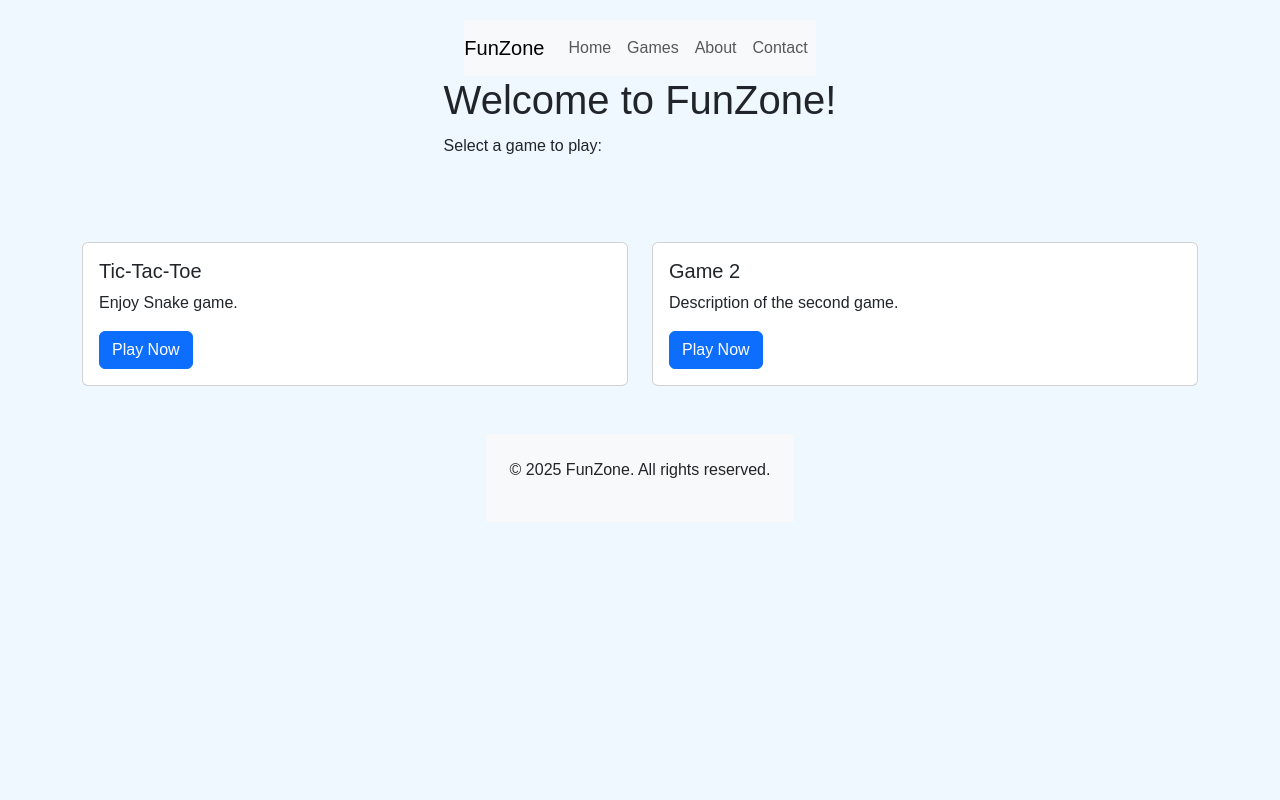
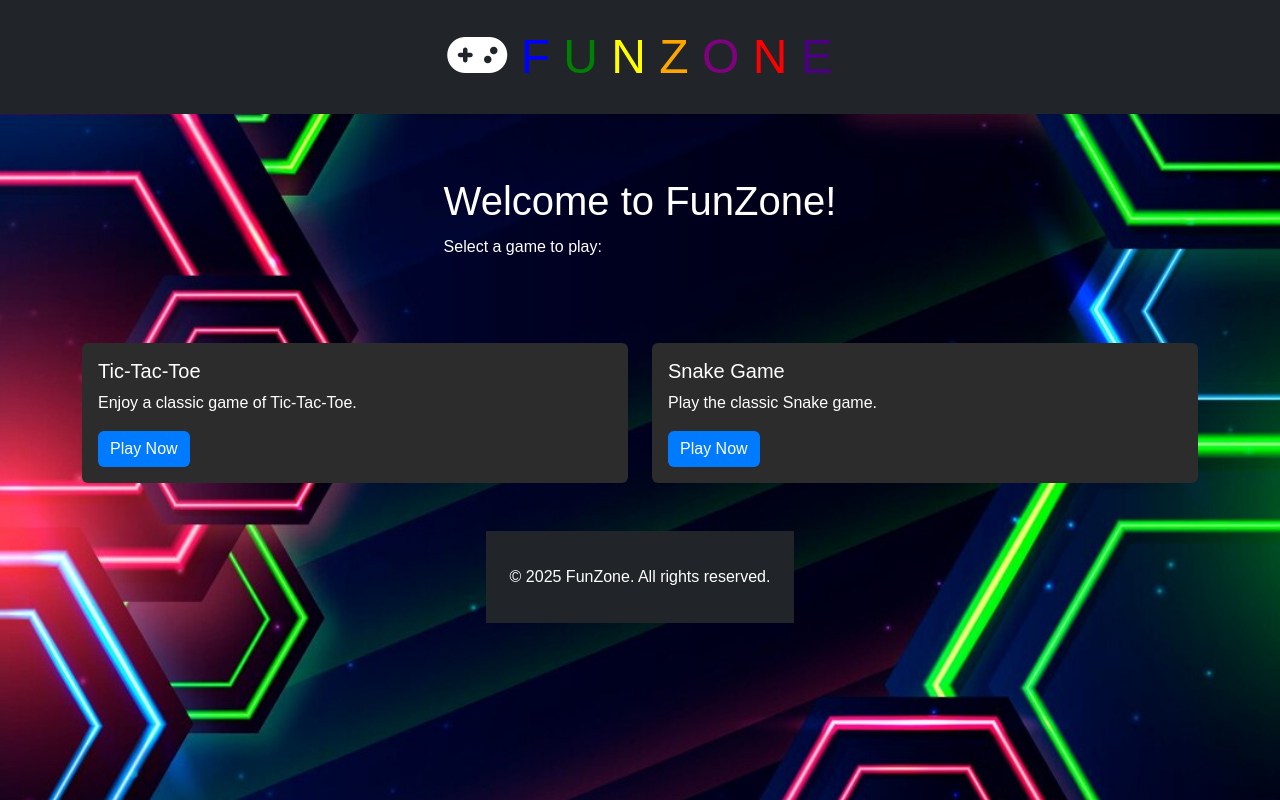
Before and after one commit to SonaliP11/FunZone, a plain HTML site: page index.html in a window 1280 px wide. Drawn offline with nearby package versions, Linux system fonts and the light colour scheme; a script that the page names is missing.

Commit message:
Refactor Snake game assets and styles; remove old styles, add new CSS and JS files

```diff
--- /dev/null
+++ b/assets/css/snake.css
@@ -0,0 +1,37 @@
+body {
+    background-image: url('../images/bg1.jpg');
+    background-size: cover;
+    background-repeat: no-repeat;
+    background-position: center;
+    color: #ffffff;
+    font-family: Arial, sans-serif;
+    margin: 0;
+    padding: 20px;
+    display: flex;
+    flex-direction: column;
+    align-items: center;
+    justify-content: center;
+    height: 100vh;
+}
+h1 {
+    margin-bottom: 10px;
+}
+#score {
+    font-size: 1.2rem;
+    margin-bottom: 10px;
+}
+#game-board {
+    width: 400px;
+    height: 400px;
+    display: grid;
+    grid-template-rows: repeat(20, 1fr);
+    grid-template-columns: repeat(20, 1fr);
+    border: 2px solid #333;
+    background-color: #fff;
+}
+.snake {
+    background-color: green;
+}
+.food {
+    background-color: red;
+}
--- a/assets/css/style.css
+++ b/assets/css/style.css
@@ -1,11 +1,19 @@
+/* General styling */
 body {
-    background-color: #f0f8ff;
+    background-image: url('../images/bg1.jpg');
+    background-size: cover;
+    background-repeat: no-repeat;
+    background-position: center;
+    color: #ffffff;
     font-family: Arial, sans-serif;
     margin: 0;
     padding: 20px;
     display: flex;
     flex-direction: column;
     align-items: center;
+    justify-content: center;
+    height: 100vh;
+
 }
 header {
     margin-bottom: 20px;
@@ -21,11 +29,52 @@ h2 {
 a {
     text-decoration: none;
     font-size: 1.2rem;
-    color: #007bff;
+    color: #ffffff;
 }
 a:hover {
     text-decoration: underline;
+    color: #cccccc;
 }
+
+/* Navbar styling */
+.navbar {
+    background-color: #2c2c2c;
+}
+
+.navbar .navbar-brand, .navbar .nav-link {
+    color: #ffffff;
+}
+
+.navbar .navbar-brand:hover, .navbar .nav-link:hover {
+    color: #cccccc;
+}
+
+/* Footer styling */
 footer {
-    margin-top: 20px;
+    background-color: #2c2c2c;
+    color: #ffffff;
+    padding: 10px 0;
 }
+
+footer p {
+    margin: 0;
+}
+
+/* Card styling */
+.card {
+    background-color: #2c2c2c;
+    border: none;
+}
+
+.card .card-title, .card .card-text {
+    color: #ffffff;
+}
+
+.card .btn-primary {
+    background-color: #007bff;
+    border: none;
+}
+
+.card .btn-primary:hover {
+    background-color: #0056b3;
+}
--- a/index.html
+++ b/index.html
@@ -3,37 +3,47 @@
 <head>
     <meta charset="UTF-8">
     <meta name="viewport" content="width=device-width, initial-scale=1.0">
-    <link href="https://cdn.jsdelivr.net/npm/bootstrap@5.3.3/dist/css/bootstrap.min.css" rel="stylesheet" integrity="sha384-QWTKZyjpPEjISv5WaRU9OFeRpok6YctnYmDr5pNlyT2bRjXh0JMhjY6hW+ALEwIH"
-    crossorigin="anonymous">
+    <link href="https://cdn.jsdelivr.net/npm/bootstrap@5.3.3/dist/css/bootstrap.min.css" rel="stylesheet" integrity="sha384-QWTKZyjpPEjISv5WaRU9OFeRpok6YctnYmDr5pNlyT2bRjXh0JMhjY6hW+ALEwIH" crossorigin="anonymous">
     <link rel="stylesheet" href="assets/css/style.css">
     <title>FunZone</title>
-
+    <style>
+        .navbar-center {
+            display: flex;
+            justify-content: center;
+            width: 100%;
+        }
+        .navbar-center .navbar-brand {
+            margin-left: auto;
+            margin-right: auto;
+            font-size: 3rem;
+        }
+    </style>
 </head>
 <body>
-
     <!-- Navigation -->
-    <nav class="navbar navbar-expand-lg navbar-light bg-light">
-        <a class="navbar-brand" href="#">FunZone</a>
+    <nav class="navbar navbar-expand-lg navbar-dark bg-dark mb-5 py-3 shadow-sm fixed-top text-uppercase text-center justify-content-center">
+        <div class="navbar-center">
+            <a class="navbar-brand" href="index.html">
+                <i class="fas fa-gamepad"></i>
+                <span style="color: blue;">F</span>
+                <span style="color: green;">u</span>
+                <span style="color: yellow;">n</span>
+                <span style="color: orange;">Z</span>
+                <span style="color: purple;">o</span>
+                <span style="color: red;">n</span>
+                <span style="color: indigo;">e</span>
+            </a>
+        </div>
         <button class="navbar-toggler" type="button" data-toggle="collapse" data-target="#navbarNav" aria-controls="navbarNav" aria-expanded="false" aria-label="Toggle navigation">
             <span class="navbar-toggler-icon"></span>
         </button>
         <div class="collapse navbar-collapse" id="navbarNav">
             <ul class="navbar-nav">
-                <li class="nav-item active">
-                    <a class="nav-link" href="#">Home <span class="sr-only">(current)</span></a>
-                </li>
-                <li class="nav-item">
-                    <a class="nav-link" href="#">Games</a>
-                </li>
-                <li class="nav-item">
-                    <a class="nav-link" href="#">About</a>
-                </li>
-                <li class="nav-item">
-                    <a class="nav-link" href="#">Contact</a>
-                </li>
+                <!-- No additional nav items -->
             </ul>
         </div>
     </nav>
+
 
     <header>
         <h1>Welcome to FunZone!</h1>
@@ -47,17 +57,17 @@
                 <div class="card">
                     <div class="card-body">
                         <h5 class="card-title">Tic-Tac-Toe</h5>
-                        <p class="card-text">Enjoy Snake game.</p>
-                        <a href="games/snake.html" class="btn btn-primary">Play Now</a>
+                        <p class="card-text">Enjoy a classic game of Tic-Tac-Toe.</p>
+                        <a href="games/tic-tac-toe.html" class="btn btn-primary">Play Now</a>
                     </div>
                 </div>
             </div>
             <div class="col-md-6">
                 <div class="card">
                     <div class="card-body">
-                        <h5 class="card-title">Game 2</h5>
-                        <p class="card-text">Description of the second game.</p>
-                        <a href="#" class="btn btn-primary">Play Now</a>
+                        <h5 class="card-title">Snake Game</h5>
+                        <p class="card-text">Play the classic Snake game.</p>
+                        <a href="games/snake.html" class="btn btn-primary">Play Now</a>
                     </div>
                 </div>
             </div>
@@ -65,15 +75,13 @@
     </div>
 
     <!-- Footer -->
-    <footer class="bg-light text-center text-lg-start mt-5">
+    <footer class="bg-dark text-center text-lg-start mt-5">
         <div class="container p-4">
             <p class="text-center">&copy; 2025 FunZone. All rights reserved.</p>
         </div>
     </footer>
 
-    <script src="https://cdn.jsdelivr.net/npm/bootstrap@5.3.3/dist/js/bootstrap.bundle.min.js" integrity="sha384-YvpcrYf0tY3lHB60NNkmXc5s9fDVZLESaAA55NDzOxhy9GkcIdslK1eN7N6jIeHz"
-    crossorigin="anonymous"></script>
-    <!-- Add your own kit code to enable Font Awesome -->
+    <script src="https://cdn.jsdelivr.net/npm/bootstrap@5.3.3/dist/js/bootstrap.bundle.min.js" integrity="sha384-YvpcrYf0tY3lHB60NNkmXc5s9fDVZLESaAA55NDzOxhy9GkcIdslK1eN7N6jIeHz" crossorigin="anonymous"></script>
     <script src="https://kit.fontawesome.com/b3e74170fe.js" crossorigin="anonymous"></script>
     <script src="assets/js/script.js"></script>
 </body>
```
Also changed, not shown: games/snake.html (+0 -34 lines), assets/images/bg.jpg (added), assets/images/bg1.jpg (added), assets/images/bg2.avif (added), assets/js/main.js (deleted), assets/js/script.js (added).
